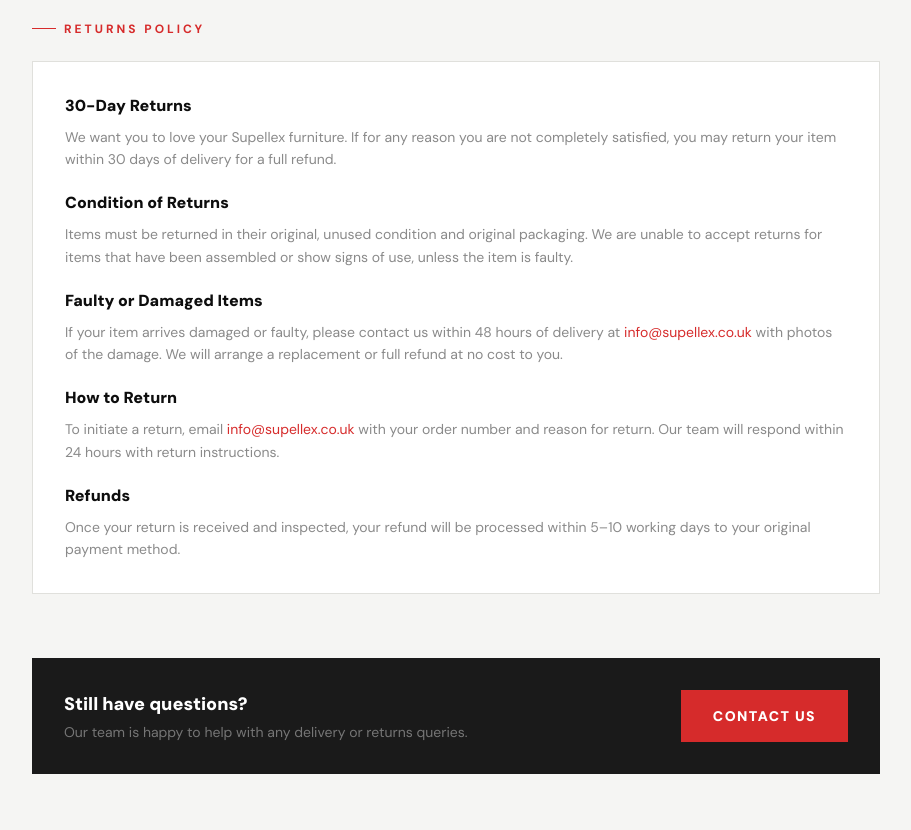
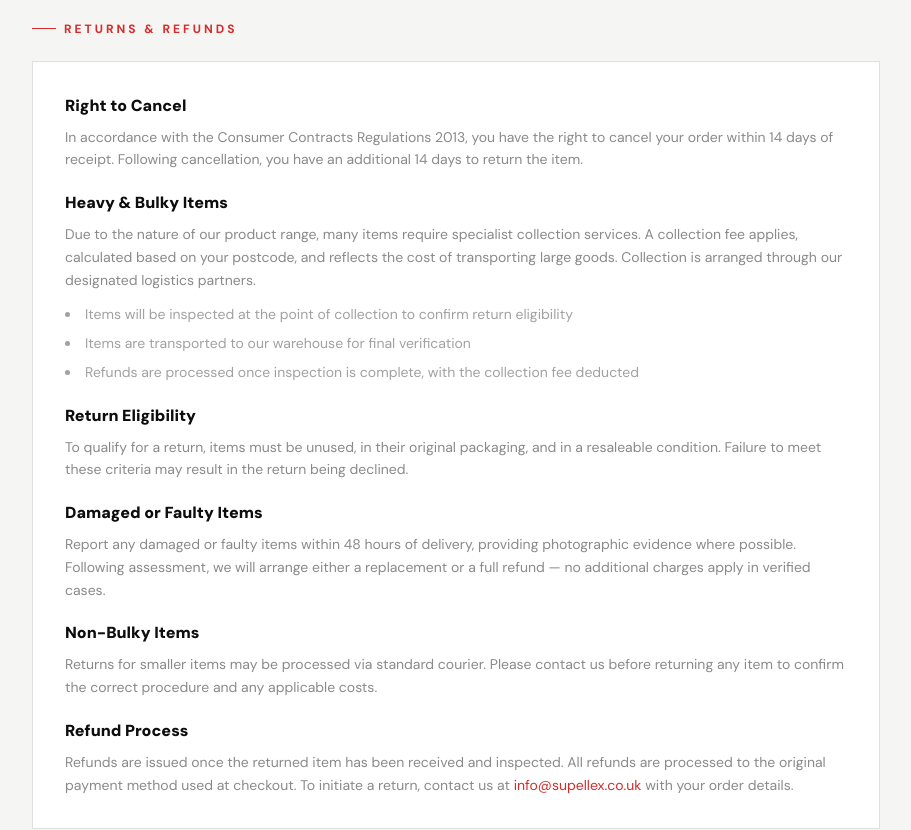
Before and after one commit to cermartin/supellex, a React (Vite) app: page /shipping in a window 1280 px wide. Shown: the part 1460-2290 px from the top of the page, without its empty margins (184-1095 px from the left). Built offline with nearby package versions, Linux system fonts and the light colour scheme.

Commit message:
feat: update returns policy with Aayan's official terms

```diff
--- a/components/ShippingPage.tsx
+++ b/components/ShippingPage.tsx
@@ -72,28 +72,37 @@ export default function ShippingPage() {
         <div>
           <div className="inline-flex items-center gap-2 mb-6">
             <div className="w-6 h-px bg-brand-red" />
-            <span className="text-brand-red text-xs font-bold tracking-[0.25em] uppercase">Returns Policy</span>
+            <span className="text-brand-red text-xs font-bold tracking-[0.25em] uppercase">Returns & Refunds</span>
           </div>
           <div className="bg-white border border-brand-light p-8 space-y-5 text-brand-grey text-sm leading-relaxed">
             <div>
-              <h3 className="font-black text-brand-black text-base mb-2">30-Day Returns</h3>
-              <p>We want you to love your Supellex furniture. If for any reason you are not completely satisfied, you may return your item within 30 days of delivery for a full refund.</p>
+              <h3 className="font-black text-brand-black text-base mb-2">Right to Cancel</h3>
+              <p>In accordance with the Consumer Contracts Regulations 2013, you have the right to cancel your order within 14 days of receipt. Following cancellation, you have an additional 14 days to return the item.</p>
             </div>
             <div>
-              <h3 className="font-black text-brand-black text-base mb-2">Condition of Returns</h3>
-              <p>Items must be returned in their original, unused condition and original packaging. We are unable to accept returns for items that have been assembled or show signs of use, unless the item is faulty.</p>
+              <h3 className="font-black text-brand-black text-base mb-2">Heavy & Bulky Items</h3>
+              <p>Due to the nature of our product range, many items require specialist collection services. A collection fee applies, calculated based on your postcode, and reflects the cost of transporting large goods. Collection is arranged through our designated logistics partners.</p>
+              <ul className="mt-3 space-y-1.5 list-disc list-inside text-brand-grey/80">
+                <li>Items will be inspected at the point of collection to confirm return eligibility</li>
+                <li>Items are transported to our warehouse for final verification</li>
+                <li>Refunds are processed once inspection is complete, with the collection fee deducted</li>
+              </ul>
             </div>
             <div>
-              <h3 className="font-black text-brand-black text-base mb-2">Faulty or Damaged Items</h3>
-              <p>If your item arrives damaged or faulty, please contact us within 48 hours of delivery at <a href="mailto:info@supellex.co.uk" className="text-brand-red hover:underline">info@supellex.co.uk</a> with photos of the damage. We will arrange a replacement or full refund at no cost to you.</p>
+              <h3 className="font-black text-brand-black text-base mb-2">Return Eligibility</h3>
+              <p>To qualify for a return, items must be unused, in their original packaging, and in a resaleable condition. Failure to meet these criteria may result in the return being declined.</p>
             </div>
             <div>
-              <h3 className="font-black text-brand-black text-base mb-2">How to Return</h3>
-              <p>To initiate a return, email <a href="mailto:info@supellex.co.uk" className="text-brand-red hover:underline">info@supellex.co.uk</a> with your order number and reason for return. Our team will respond within 24 hours with return instructions.</p>
+              <h3 className="font-black text-brand-black text-base mb-2">Damaged or Faulty Items</h3>
+              <p>Report any damaged or faulty items within 48 hours of delivery, providing photographic evidence where possible. Following assessment, we will arrange either a replacement or a full refund — no additional charges apply in verified cases.</p>
             </div>
             <div>
-              <h3 className="font-black text-brand-black text-base mb-2">Refunds</h3>
-              <p>Once your return is received and inspected, your refund will be processed within 5–10 working days to your original payment method.</p>
+              <h3 className="font-black text-brand-black text-base mb-2">Non-Bulky Items</h3>
+              <p>Returns for smaller items may be processed via standard courier. Please contact us before returning any item to confirm the correct procedure and any applicable costs.</p>
+            </div>
+            <div>
+              <h3 className="font-black text-brand-black text-base mb-2">Refund Process</h3>
+              <p>Refunds are issued once the returned item has been received and inspected. All refunds are processed to the original payment method used at checkout. To initiate a return, contact us at <a href="mailto:info@supellex.co.uk" className="text-brand-red hover:underline">info@supellex.co.uk</a> with your order details.</p>
             </div>
           </div>
         </div>
```
